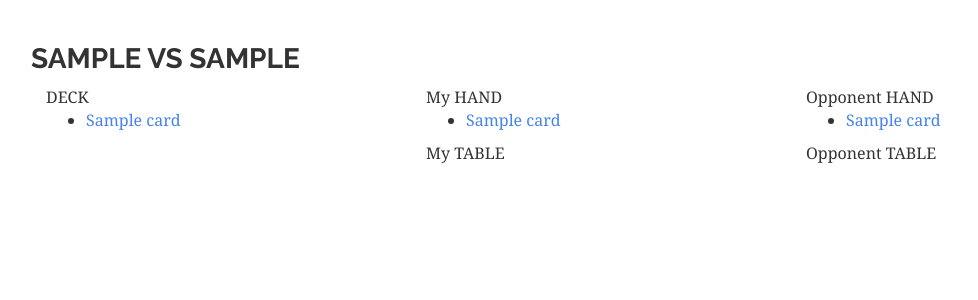
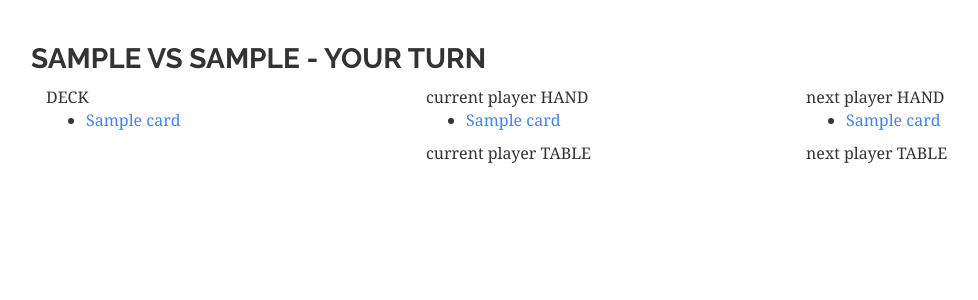
Before and after one commit to mzuccaroli/django_tides, a Django app: page /gamesrv/1/ in a window 1280 px wide. Shown: the part 57-357 px from the top of the page, without its empty margins (39-1017 px from the left). Run offline with Django 3.2, Linux system fonts and the light colour scheme; a user stored in the database is signed in; tables that the repository leaves empty hold one stand-in row (values such as "Sample post"); some libraries are stand-ins or nearby versions.

Commit message:
added code snippet + fix

```diff
--- a/tides/gamesrv/models.py
+++ b/tides/gamesrv/models.py
@@ -50,7 +50,7 @@
     finished = models.BooleanField(default=False)
     turn_number = models.IntegerField(default=1)
     deck = models.ManyToManyField(Card, through='Draft', related_name='deck')
-    deck_index = models.IntegerField(default=1)
+    deck_index = models.IntegerField(default=0)
     players_hand = models.ManyToManyField(Card, through='Hand', related_name='players_hand')
 
     objects = GamesManager()
--- /dev/null
+++ b/tides/gamesrv/templates/gamesrv/card_list_snippet.html
@@ -0,0 +1,7 @@
+<ul>
+    {% for card in cards %}
+        <li>
+            <a href="{{ card.pk }}">{{ card }}</a>
+        </li>
+    {% endfor %}
+</ul>
--- a/tides/gamesrv/templates/gamesrv/game_detail.html
+++ b/tides/gamesrv/templates/gamesrv/game_detail.html
@@ -6,56 +6,35 @@
 
 
 {% block content %}
-    <h3>{{ game }}</h3>
+    <h3>
+        {{ game }}
+        {% if request.user == game.current_player %}
+            - your turn
+        {% else %}
+            - opponent turn
+        {% endif %}
+    </h3>
     <div class="col-sm-4">
-    DECK
+        DECK
         <ul>
-            {% for card in game.deck.all %}
+            {% for card in game.drafted_deck %}
                 <li>
                     <a
                             {% if forloop.counter < game.deck_index %}
                                 style="text-decoration: line-through"
                             {% endif %}
-                            href="{{ card.pk }}">{{ card }}
+                                href="{{ card.pk }}">{{ card }}
                     </a>
                 </li>
             {% endfor %}
         </ul>
     </div>
     <div class="col-sm-4">
-        My HAND
-        <ul>
-            {% for card in game.get_my_hand %}
-                <li>
-                    <a href="{{ card.pk }}">{{ card }}</a>
-                </li>
-            {% endfor %}
-        </ul>
-        My TABLE
-        <ul>
-            {% for card in game.get_my_table %}
-                <li>
-                    <a href="{{ card.pk }}">{{ card }}</a>
-                </li>
-            {% endfor %}
-        </ul>
+        current player HAND {% include "gamesrv/card_list_snippet.html" with  cards=game.get_my_hand %}
+        current player TABLE {% include "gamesrv/card_list_snippet.html" with  cards=game.get_my_table %}
     </div>
-     <div class="col-sm-4">
-        Opponent HAND
-        <ul>
-            {% for card in game.get_opponent_hand %}
-                <li>
-                    <a href="{{ card.pk }}">{{ card }}</a>
-                </li>
-            {% endfor %}
-        </ul>
-         Opponent TABLE
-        <ul>
-            {% for card in game.get_opponent_table %}
-                <li>
-                    <a href="{{ card.pk }}">{{ card }}</a>
-                </li>
-            {% endfor %}
-        </ul>
+    <div class="col-sm-4">
+        next player HAND {% include "gamesrv/card_list_snippet.html" with  cards=game.get_opponent_hand %}
+        next player TABLE {% include "gamesrv/card_list_snippet.html" with  cards=get_opponent_table %}
     </div>
 {% endblock content %}
--- a/tides/gamesrv/views.py
+++ b/tides/gamesrv/views.py
@@ -6,28 +6,18 @@
 from django.contrib.auth.decorators import login_required
 from django.shortcuts import render, redirect, get_object_or_404
 
-# class IndexView(generic.ListView):
-#     template_name = 'gamesrv/index.html'
-#     context_object_name = 'games_list'
-#
-#     def get_queryset(self):
-#         # return Game.objects.filter(player_1=request.user).order_by('last_turn_date')[:5]
-#         return Game.objects.all()
-
 
 class AllGamesList(generic.ListView):
     template_name = 'gamesrv/game_list.html'
     model = Game
-    # def get_queryset(self):
-    #     # return Game.objects.filter(player_1=request.user).order_by('last_turn_date')[:5]
-    #     return Game.objects.all()
+
+    def get_queryset(self):
+        return Game.objects.filter(player_1=self.request.user)
 
 
 @login_required
 def game_detail(request, pk):
     game = get_object_or_404(Game, pk=pk)
-    # if game.is_users_move(request.user):
-    #     return redirect('game_do_move', pk=pk)
     return render(request, "gamesrv/game_detail.html", {'game': game})
 
 
```
Also changed, not shown: tides/invitations/views.py (+4 -4 lines).
